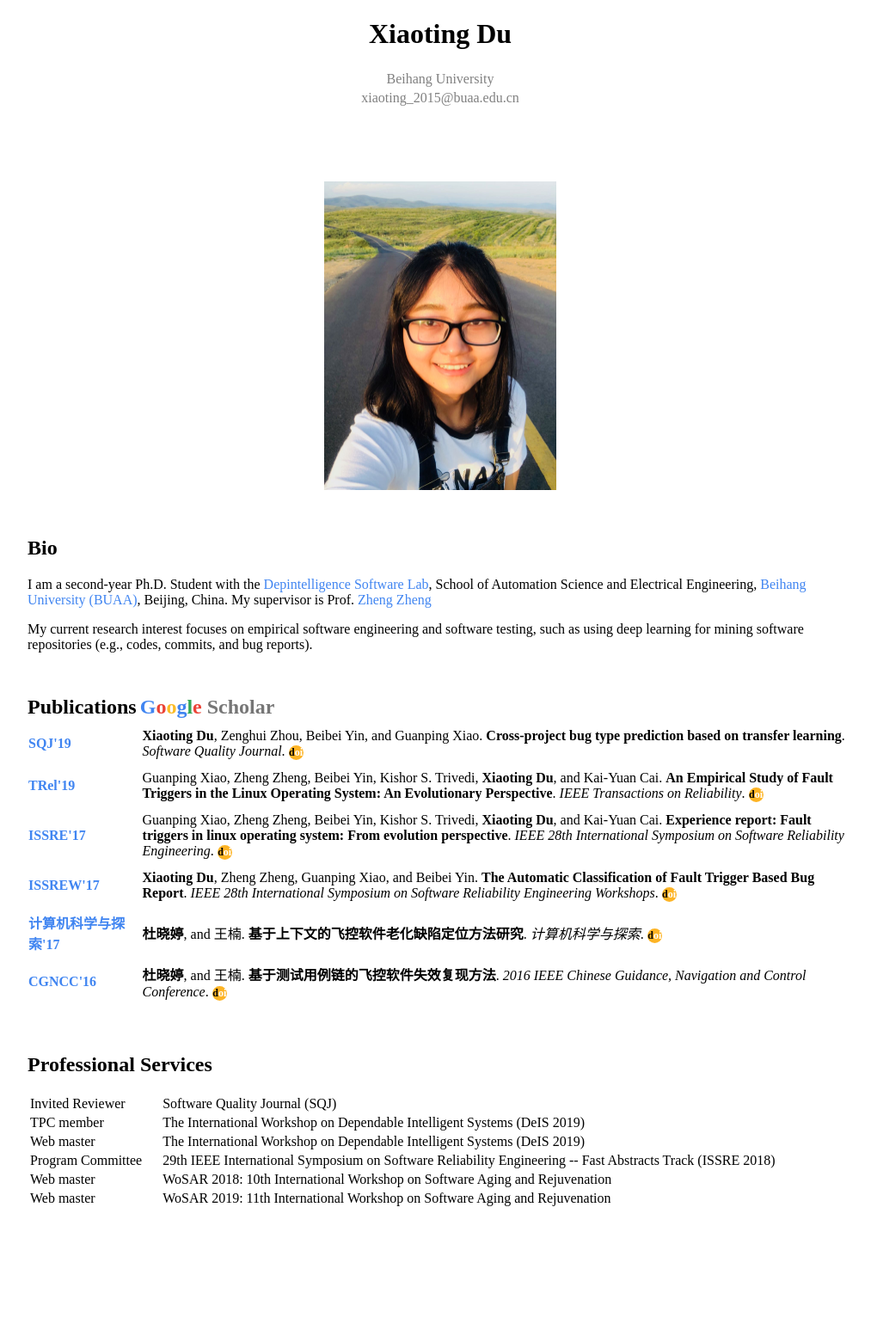
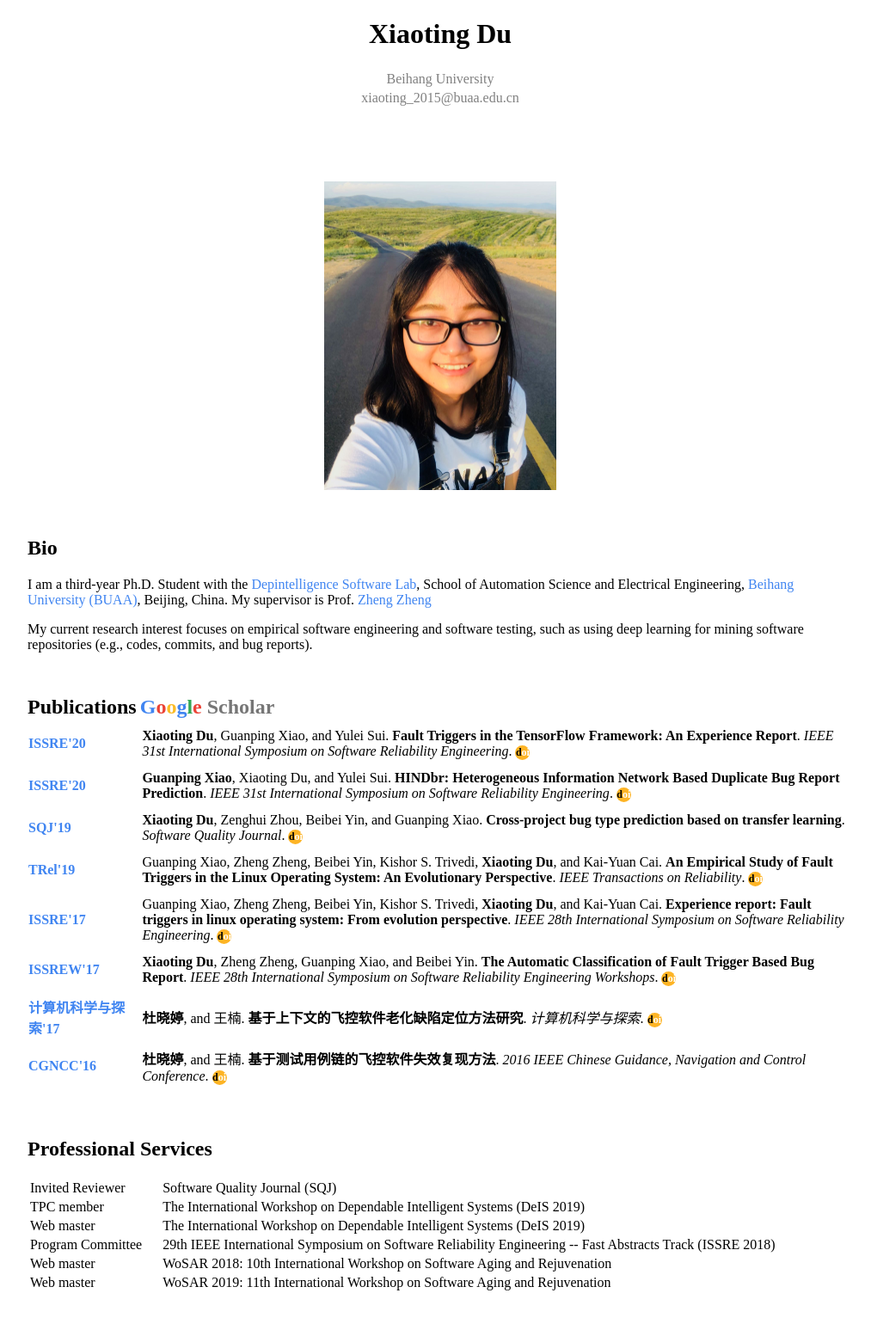
Before and after one commit to xiaotingdu/xiaotingdu.github.io, a Jekyll site: the page index.html, which Jekyll copies as it is, in a window 1280 px wide. Shown: the whole page at 86% size, without its empty margins (128-1141 px from the left). Built offline with Jekyll 4.4.1, drawn with Linux system fonts in a browser that asks for light colours; a style sheet for code colours, icons or effects is not loaded; before the commit the page ends 1456 px from its top, so only the background shows below that.

Commit message:
Update index.html

```diff
--- a/index.html
+++ b/index.html
@@ -46,7 +46,7 @@
 
 <div class="container">
 <h2>Bio</h2>
-<p>I am a second-year Ph.D. Student with the <a href="http://zhengzheng.buaa.edu.cn/">Depintelligence Software Lab</a>, School of Automation Science and Electrical Engineering, <a href="https://www.buaa.edu.cn/">Beihang University (BUAA)</a>, Beijing, China. My supervisor is Prof. <a href="http://zhengzheng.buaa.edu.cn/">Zheng Zheng</a></p>
+<p>I am a third-year Ph.D. Student with the <a href="http://zhengzheng.buaa.edu.cn/">Depintelligence Software Lab</a>, School of Automation Science and Electrical Engineering, <a href="https://www.buaa.edu.cn/">Beihang University (BUAA)</a>, Beijing, China. My supervisor is Prof. <a href="http://zhengzheng.buaa.edu.cn/">Zheng Zheng</a></p>
 
 <p>My current research interest focuses on empirical software engineering and software testing, such as using deep learning for mining software repositories (e.g., codes, commits, and bug reports).</p>
 
@@ -59,6 +59,20 @@
 <h2 class="google" >Publications</h2> <h2 class="google" onclick="location='https://scholar.google.com/citations?user=B5Ww6jUAAAAJ&hl=en'" onmouseover="this.style.cursor='hand'"><b style='color:#4085f1'>G</b><b style='color:#eb4336'>o</b><b style='color:#fbbc27'>o</b><b style='color:#4085f1'>g</b><b style='color:#33a858'>l</b><b style='color:#eb4336'>e</b><b style='color:white'> </b><b style='color:#767676'>Scholar</b></h2>
 
 <table style="border-collapse:separate; border-spacing:0px 10px;">
+
+<tr>
+<td><a href="http://2020.issre.net/"><b>ISSRE'20</b></a></td>
+<td>&nbsp;&nbsp;&nbsp;&nbsp;</td>
+<td><b>Xiaoting Du</b>, Guanping Xiao, and Yulei Sui. <b>Fault Triggers in the TensorFlow Framework: An Experience Report</b>. <i>IEEE 31st International Symposium on Software Reliability Engineering</i>. <div class="circle" onclick="location='https://doi.org/10.1007/s11219-019-09467-0'" onmouseover="this.style.cursor='hand'"><b style='color:black'>d</b><b style='color:white'>oi</b></div>
+</td>
+</tr>
+
+<tr>
+<td><a href="http://2020.issre.net/"><b>ISSRE'20</b></a></td>
+<td>&nbsp;&nbsp;&nbsp;&nbsp;</td>
+<td><b>Guanping Xiao</b>, Xiaoting Du, and Yulei Sui. <b>HINDbr: Heterogeneous Information Network Based Duplicate Bug Report Prediction</b>. <i>IEEE 31st International Symposium on Software Reliability Engineering</i>. <div class="circle" onclick="location='https://doi.org/10.1007/s11219-019-09467-0'" onmouseover="this.style.cursor='hand'"><b style='color:black'>d</b><b style='color:white'>oi</b></div>
+</td>
+</tr>
 
 <tr>
 <td><a href="https://link.springer.com/journal/11219"><b>SQJ'19</b></a></td>
```
